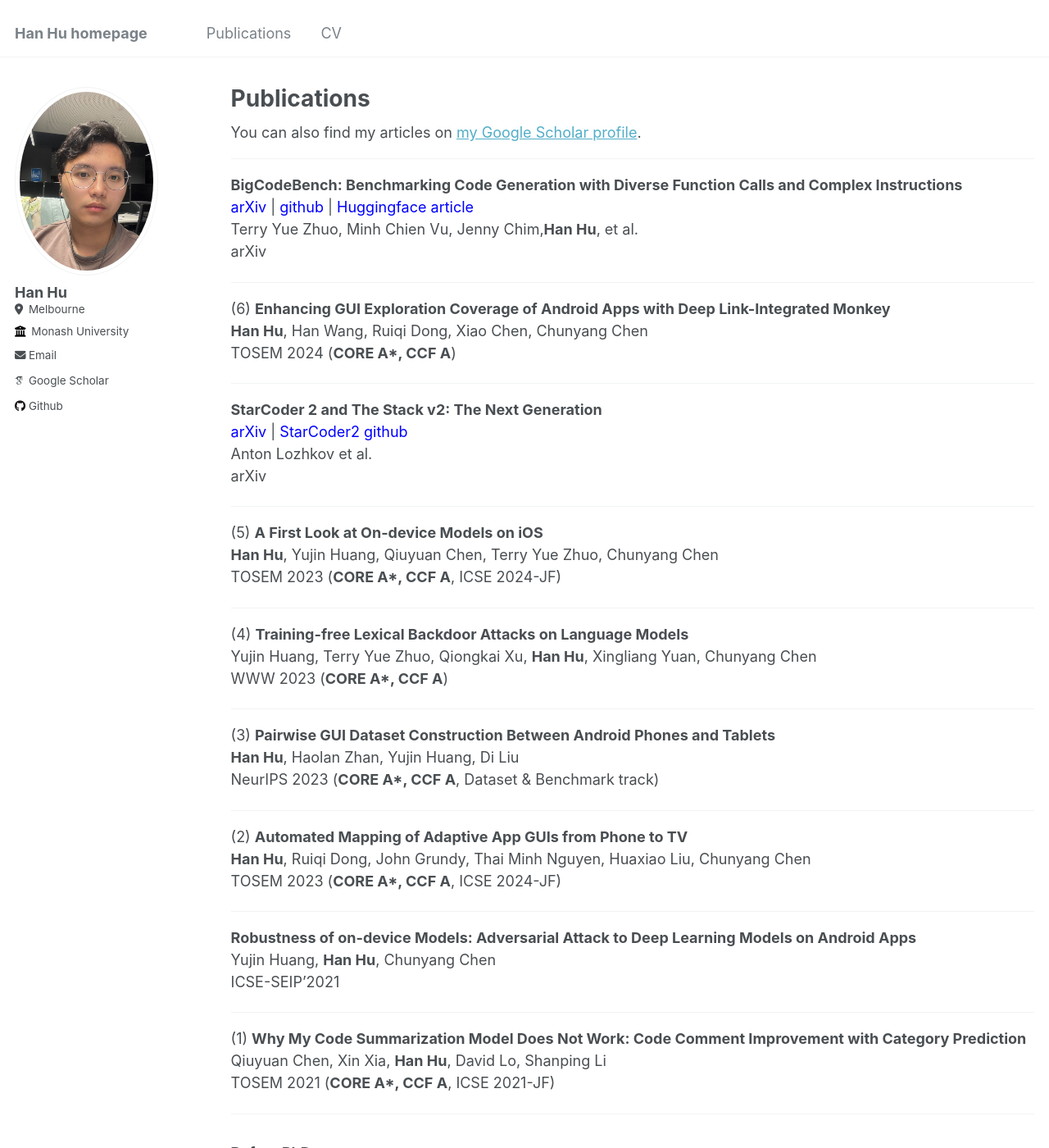
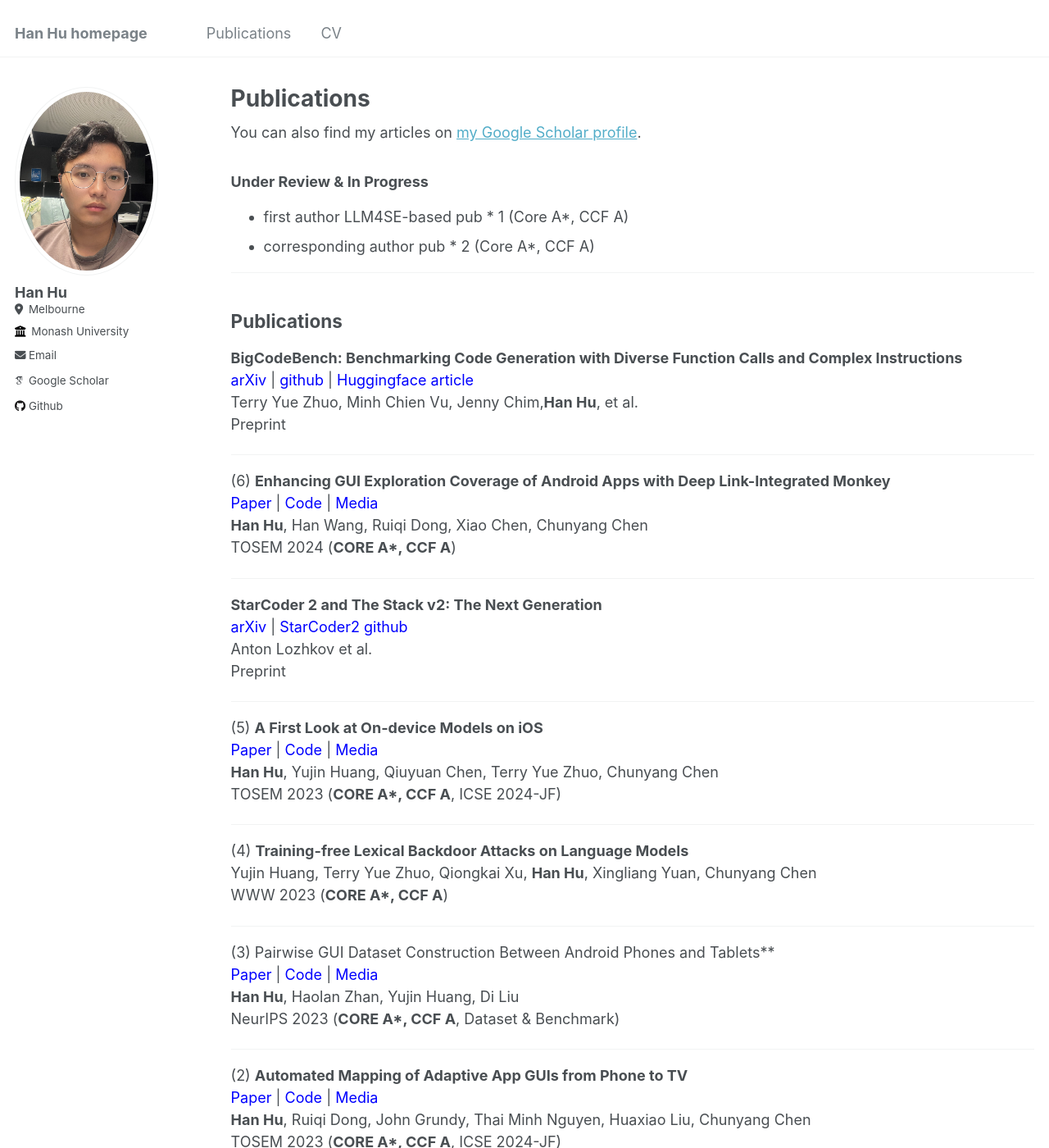
Before and after one commit to huhanGitHub/huhanGitHub.github.io, a Jekyll site: the page built from _pages/publications.md, in a window 1280 px wide and 1400 px high. Shown: the whole window at 82% size. Built offline with Jekyll 4.4.1, drawn with Linux system fonts in a browser that asks for light colours; some web fonts are replaced.

Commit message:
Update publications.md

```diff
--- a/_pages/publications.md
+++ b/_pages/publications.md
@@ -9,18 +9,27 @@ author_profile: true
   <div class="wordwrap">You can also find my articles on <a href="{{site.author.googlescholar}}">my Google Scholar profile</a>.</div>
 {% endif %}
 
+### Under Review & In Progress
+- first author LLM4SE-based pub * 1 (Core A*, CCF A)
+- corresponding author pub * 2 (Core A*, CCF A)
+
 ---
+
+## Publications
 
 **BigCodeBench: Benchmarking Code Generation with Diverse Function Calls and Complex Instructions**<br>
 <a href="https://arxiv.org/abs/2406.15877" style="text-decoration: none; color: blue;">arXiv</a> |
 <a href="https://github.com/bigcode-project/bigcodebench" style="text-decoration: none; color: blue;">github</a> |
 <a href="https://huggingface.co/blog/leaderboard-bigcodebench" style="text-decoration: none; color: blue;">Huggingface article</a><br>
 Terry Yue Zhuo, Minh Chien Vu, Jenny Chim,<span style="font-weight: bold;">Han Hu</span>, et al.<br>
-arXiv
+Preprint
 
 ---
 
 (6) **Enhancing GUI Exploration Coverage of Android Apps with Deep Link-Integrated Monkey**<br>
+<a href="https://dl.acm.org/doi/abs/10.1145/3664810" style="text-decoration: none; color: blue;">Paper</a> |
+<a href="https://github.com/huhanGitHub/guidedExplore" style="text-decoration: none; color: blue;">Code</a> |
+<a href="#" style="text-decoration: none; color: blue;">Media</a><br>
 <span style="font-weight: bold;">Han Hu</span>, Han Wang, Ruiqi Dong, Xiao Chen, Chunyang Chen<br>
 TOSEM 2024 (<strong>CORE A*, CCF A</strong>)
 
@@ -30,11 +39,14 @@ TOSEM 2024 (<strong>CORE A*, CCF A</strong>)
 <a href="https://arxiv.org/abs/2402.19173" style="text-decoration: none; color: blue;">arXiv</a> |
 <a href="https://github.com/bigcode-project/starcoder2" style="text-decoration: none; color: blue;">StarCoder2 github</a> <br>
 Anton Lozhkov et al.<br>
-arXiv
+Preprint
 
 ---
 
 (5) **A First Look at On-device Models on iOS**<br>
+<a href="https://dl.acm.org/doi/abs/10.1145/3617177" style="text-decoration: none; color: blue;">Paper</a> |
+<a href="https://github.com/huhanGitHub/iOS-App-database" style="text-decoration: none; color: blue;">Code</a> |
+<a href="#" style="text-decoration: none; color: blue;">Media</a><br>
 <span style="font-weight: bold;">Han Hu</span>, Yujin Huang, Qiuyuan Chen, Terry Yue Zhuo, Chunyang Chen<br>
 TOSEM 2023 (<strong>CORE A*, CCF A</strong>, ICSE 2024-JF)
 
@@ -46,13 +58,19 @@ WWW 2023 (<strong>CORE A*, CCF A</strong>)
 
 ---
 
-(3) **Pairwise GUI Dataset Construction Between Android Phones and Tablets**<br>
+(3) Pairwise GUI Dataset Construction Between Android Phones and Tablets**<br>
+<a href="https://proceedings.neurips.cc/paper_files/paper/2023/file/bc4cff0b37ccab13e98b6128d89ca172-Paper-Datasets_and_Benchmarks.pdf" style="text-decoration: none; color: blue;">Paper</a> |
+<a href="https://github.com/huhanGitHub/papt" style="text-decoration: none; color: blue;">Code</a> |
+<a href="https://neurips.cc/virtual/2023/poster/73679" style="text-decoration: none; color: blue;">Media</a><br>
 <span style="font-weight: bold;">Han Hu</span>, Haolan Zhan, Yujin Huang, Di Liu<br>
-NeurIPS 2023 (<strong>CORE A*, CCF A</strong>, Dataset & Benchmark track)
+NeurIPS 2023 (<strong>CORE A*, CCF A</strong>, Dataset & Benchmark)
 
 ---
 
 (2) **Automated Mapping of Adaptive App GUIs from Phone to TV**<br>
+<a href="https://dl.acm.org/doi/abs/10.1145/3631968" style="text-decoration: none; color: blue;">Paper</a> |
+<a href="#" style="text-decoration: none; color: blue;">Code</a> |
+<a href="#" style="text-decoration: none; color: blue;">Media</a><br>
 <span style="font-weight: bold;">Han Hu</span>, Ruiqi Dong, John Grundy, Thai Minh Nguyen, Huaxiao Liu, Chunyang Chen<br>
 TOSEM 2023 (<strong>CORE A*, CCF A</strong>, ICSE 2024-JF)
 
```
